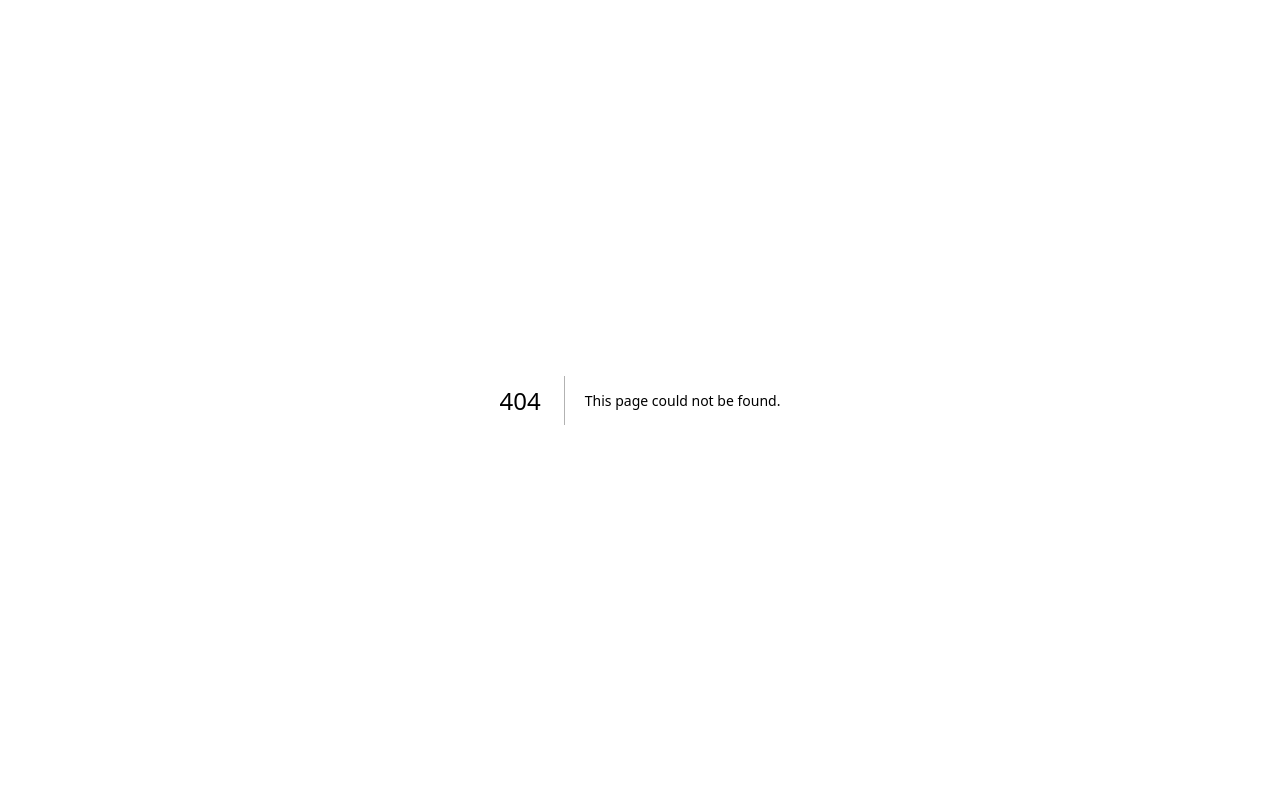
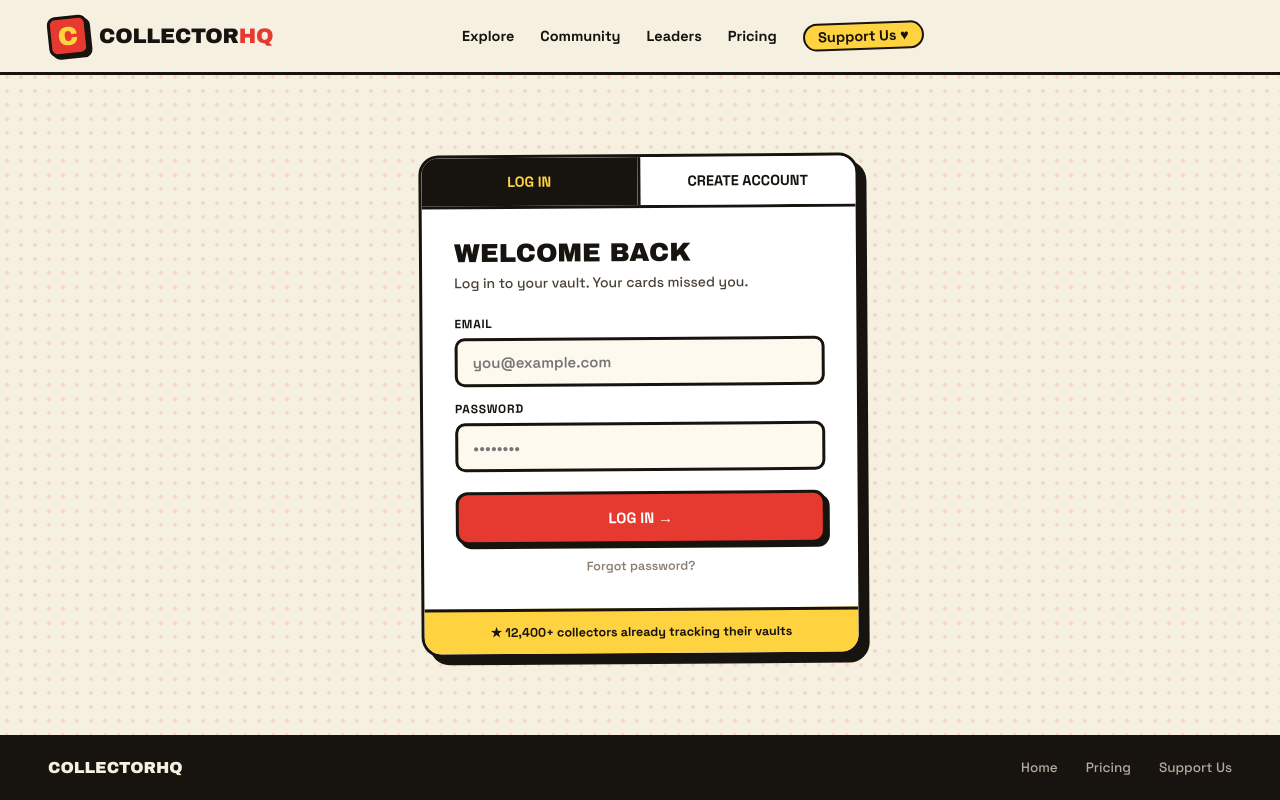
Before and after one commit to omegapeanut/collectorhq, a Next.js app in the folder web/: page /login in a window 1280 px wide. Before the commit this address had no page. Built offline with nearby package versions, Linux system fonts and the light colour scheme.

Commit message:
Add Login / Create Account page
Tabbed login/create-account form and the hidden 10-tap admin entrance
on the footer logo.

```diff
--- /dev/null
+++ b/web/src/app/login/login.module.css
@@ -0,0 +1,140 @@
+.page {
+  font-family: var(--font-sans);
+  color: #17130f;
+  background:
+    radial-gradient(circle, rgba(230, 57, 47, 0.13) 1.6px, transparent 1.6px) 0 0/14px 14px,
+    #f6f0e1;
+  min-width: 1200px;
+  min-height: 100vh;
+  display: flex;
+  flex-direction: column;
+}
+.nav {
+  display: flex;
+  align-items: center;
+  justify-content: space-between;
+  padding: 16px 48px;
+  border-bottom: 3px solid #17130f;
+  background: #f6f0e1;
+}
+.cardWrap {
+  flex: 1;
+  display: grid;
+  place-items: center;
+  padding: 50px 48px;
+}
+.card {
+  width: 440px;
+  background: #fff;
+  border: 3px solid #17130f;
+  border-radius: 20px;
+  box-shadow: 8px 8px 0 #17130f;
+  overflow: hidden;
+  transform: rotate(-0.4deg);
+}
+.tabs {
+  display: flex;
+  border-bottom: 3px solid #17130f;
+}
+.tab {
+  cursor: pointer;
+  flex: 1;
+  text-align: center;
+  padding: 15px 0;
+  font: 800 14.5px var(--font-sans);
+}
+.tabJoin {
+  composes: tab;
+  border-left: 3px solid #17130f;
+}
+.body {
+  padding: 30px 32px 34px;
+}
+.heading {
+  margin: 0 0 6px;
+  font: 26px var(--font-display);
+  text-transform: uppercase;
+}
+.sub {
+  margin: 0 0 22px;
+  font: 500 14px/1.5 var(--font-sans);
+  color: #4a4238;
+}
+.form {
+  display: flex;
+  flex-direction: column;
+  gap: 14px;
+}
+.field {
+  display: flex;
+  flex-direction: column;
+  gap: 6px;
+}
+.label {
+  font: 700 12px var(--font-sans);
+  letter-spacing: 0.06em;
+}
+.input {
+  font: 600 15px var(--font-sans);
+  padding: 12px 15px;
+  border: 3px solid #17130f;
+  border-radius: 10px;
+  background: #fdf9ef;
+  outline: none;
+}
+.cta {
+  text-decoration: none;
+  text-align: center;
+  font: 800 15px var(--font-sans);
+  color: #fff;
+  background: #e6392f;
+  border: 3px solid #17130f;
+  padding: 14px 0;
+  border-radius: 12px;
+  box-shadow: 4px 4px 0 #17130f;
+  margin-top: 6px;
+  cursor: pointer;
+}
+.forgot {
+  text-align: center;
+  font: 600 12.5px var(--font-sans);
+  color: #8a7f70;
+}
+.joinNote {
+  text-align: center;
+  font: 600 12px/1.5 var(--font-sans);
+  color: #8a7f70;
+}
+.trustBar {
+  background: #ffd23f;
+  border-top: 3px solid #17130f;
+  padding: 13px 32px;
+  font: 700 12.5px var(--font-sans);
+  text-align: center;
+}
+.footer {
+  background: #17130f;
+  color: #b5aa9c;
+  padding: 24px 48px;
+  display: flex;
+  justify-content: space-between;
+  align-items: center;
+}
+.footerLogo {
+  cursor: default;
+  user-select: none;
+  font: 16px var(--font-display);
+  color: #f6f0e1;
+  background: none;
+  border: none;
+  padding: 0;
+}
+.footerLinks {
+  display: flex;
+  gap: 28px;
+  font: 500 13.5px var(--font-sans);
+}
+.footerLink {
+  color: inherit;
+  text-decoration: none;
+}
--- /dev/null
+++ b/web/src/app/login/page.tsx
@@ -0,0 +1,154 @@
+'use client';
+
+import { useState } from 'react';
+import Link from 'next/link';
+import { useRouter } from 'next/navigation';
+import styles from './login.module.css';
+
+export default function LoginPage() {
+  const router = useRouter();
+  const [mode, setMode] = useState<'login' | 'join'>('login');
+  const [taps, setTaps] = useState(0);
+
+  const isJoin = mode === 'join';
+
+  const onSecretTap = () => {
+    const n = taps + 1;
+    if (n >= 10) {
+      router.push('/admin');
+      return;
+    }
+    setTaps(n);
+  };
+
+  return (
+    <div className={styles.page}>
+      <div className={styles.nav}>
+        <Link
+          href="/"
+          style={{ display: 'flex', alignItems: 'center', gap: 11, textDecoration: 'none', color: 'inherit' }}
+        >
+          <div
+            style={{
+              width: 40,
+              height: 40,
+              background: '#e6392f',
+              border: '3px solid #17130f',
+              borderRadius: 8,
+              display: 'grid',
+              placeItems: 'center',
+              font: '26px var(--font-display)',
+              color: '#ffd23f',
+              transform: 'rotate(-6deg)',
+              boxShadow: '3px 3px 0 #17130f',
+            }}
+          >
+            C
+          </div>
+          <span style={{ font: '21px var(--font-display)', letterSpacing: '-.01em' }}>
+            COLLECTOR<span style={{ color: '#e6392f' }}>HQ</span>
+          </span>
+        </Link>
+        <div style={{ display: 'flex', gap: 26, font: '700 14.5px var(--font-sans)', alignItems: 'center' }}>
+          <Link href="/explore" style={{ color: 'inherit', textDecoration: 'none' }}>
+            Explore
+          </Link>
+          <Link href="/community" style={{ color: 'inherit', textDecoration: 'none' }}>
+            Community
+          </Link>
+          <Link href="/leader" style={{ color: 'inherit', textDecoration: 'none' }}>
+            Leaders
+          </Link>
+          <Link href="/pricing" style={{ color: 'inherit', textDecoration: 'none' }}>
+            Pricing
+          </Link>
+          <Link href="/support-us" style={{ color: 'inherit', textDecoration: 'none' }}>
+            <span
+              style={{
+                display: 'inline-block',
+                background: '#ffd23f',
+                border: '2px solid #17130f',
+                borderRadius: 999,
+                padding: '3px 13px',
+                transform: 'rotate(-2deg)',
+              }}
+            >
+              Support Us ♥
+            </span>
+          </Link>
+        </div>
+        <div style={{ width: 120 }} />
+      </div>
+
+      <div className={styles.cardWrap}>
+        <div className={styles.card}>
+          <div className={styles.tabs}>
+            <span
+              onClick={() => setMode('login')}
+              className={styles.tab}
+              style={{ background: isJoin ? '#fff' : '#17130f', color: isJoin ? '#17130f' : '#ffd23f' }}
+            >
+              LOG IN
+            </span>
+            <span
+              onClick={() => setMode('join')}
+              className={styles.tabJoin}
+              style={{ background: isJoin ? '#e6392f' : '#fff', color: isJoin ? '#fff' : '#17130f' }}
+            >
+              CREATE ACCOUNT
+            </span>
+          </div>
+          <div className={styles.body}>
+            <h1 className={styles.heading}>{isJoin ? 'Create your account' : 'Welcome back'}</h1>
+            <p className={styles.sub}>
+              {isJoin
+                ? 'Claim your handle and start scanning — free forever.'
+                : 'Log in to your vault. Your cards missed you.'}
+            </p>
+            <div className={styles.form}>
+              {isJoin && (
+                <div className={styles.field}>
+                  <label className={styles.label}>COLLECTOR HANDLE</label>
+                  <input placeholder="@your_handle" className={styles.input} />
+                </div>
+              )}
+              <div className={styles.field}>
+                <label className={styles.label}>EMAIL</label>
+                <input placeholder="you@example.com" className={styles.input} />
+              </div>
+              <div className={styles.field}>
+                <label className={styles.label}>PASSWORD</label>
+                <input type="password" placeholder="••••••••" className={styles.input} />
+              </div>
+              <Link href="/vault" className={styles.cta}>
+                {isJoin ? 'CREATE MY VAULT →' : 'LOG IN →'}
+              </Link>
+              {!isJoin && <span className={styles.forgot}>Forgot password?</span>}
+              {isJoin && (
+                <span className={styles.joinNote}>Free forever · 15 scans a day · no card required</span>
+              )}
+            </div>
+          </div>
+          <div className={styles.trustBar}>★ 12,400+ collectors already tracking their vaults</div>
+        </div>
+      </div>
+
+      <div className={styles.footer}>
+        <button onClick={onSecretTap} className={styles.footerLogo}>
+          COLLECTORHQ{taps >= 5 ? ` · ${10 - taps}` : ''}
+        </button>
+        <div className={styles.footerLinks}>
+          <Link href="/" className={styles.footerLink}>
+            Home
+          </Link>
+          <Link href="/pricing" className={styles.footerLink}>
+            Pricing
+          </Link>
+          <Link href="/support-us" className={styles.footerLink}>
+            Support Us
+          </Link>
+        </div>
+      </div>
+    </div>
+  );
+}
```
